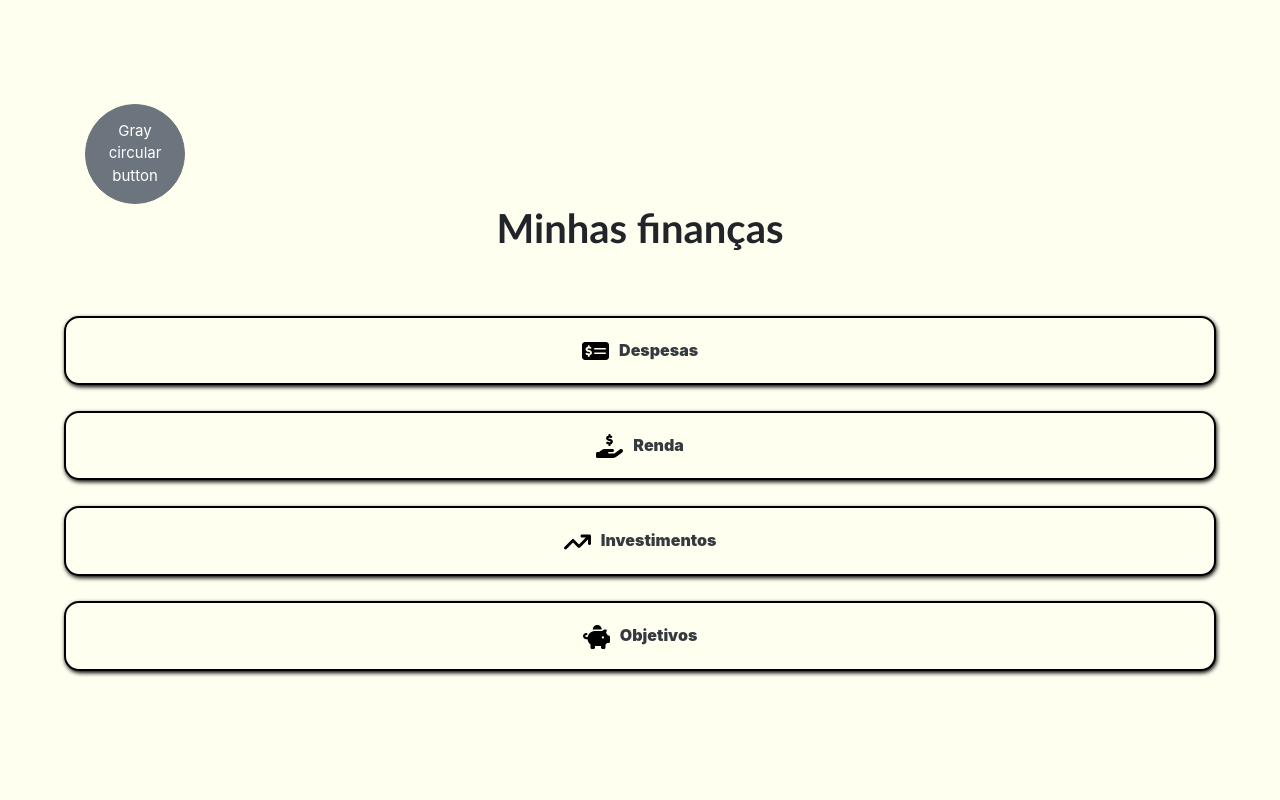
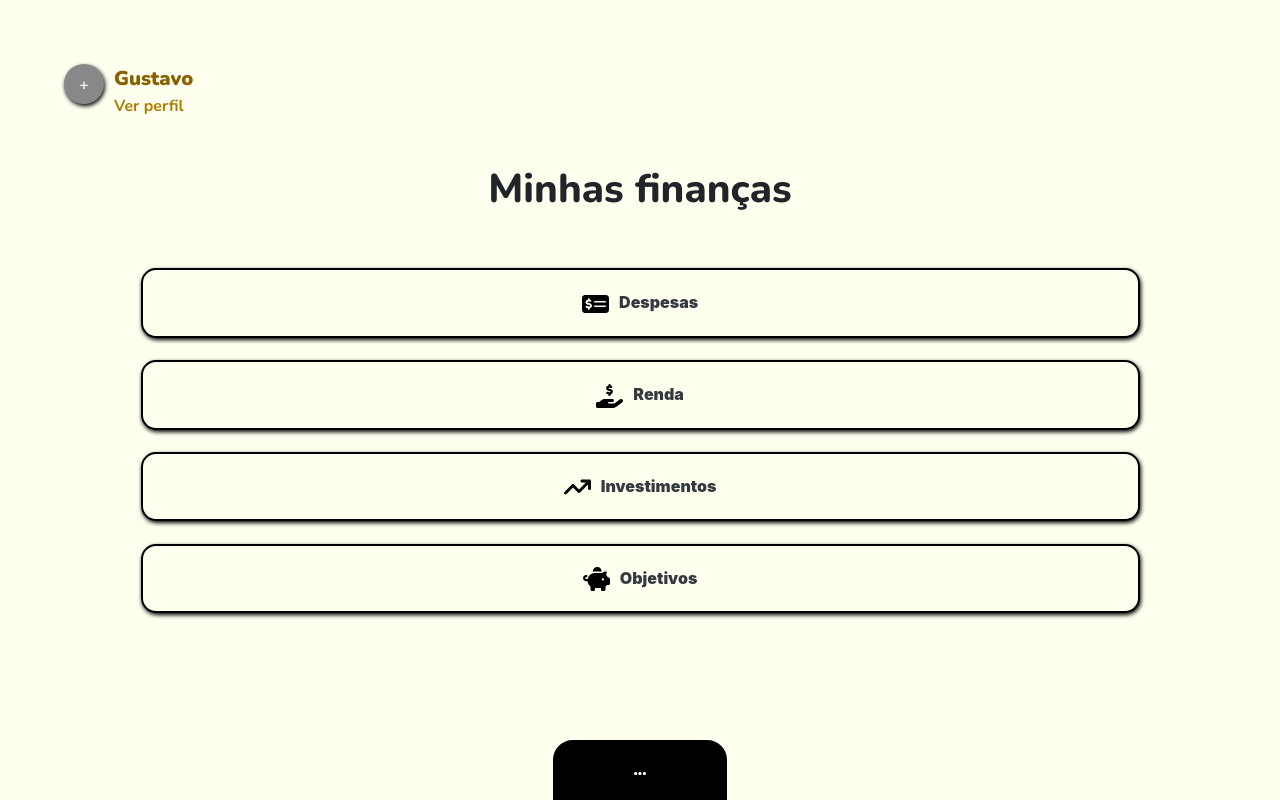
Before and after one commit to gustavoakira-sw/FIAP-Fintech, a plain HTML site: page pages/home.html in a window 1280 px wide. Drawn offline with nearby package versions, Linux system fonts and the light colour scheme.

Commit message:
finished index.html and home.html

```diff
--- a/css/style.css
+++ b/css/style.css
@@ -1,3 +1,5 @@
+@import url('https://fonts.googleapis.com/css2?family=Nunito:wght@500;600;700;800;900;1000&display=swap');
+
 * {
     box-sizing: border-box;
     margin: 0;
@@ -19,8 +21,8 @@ svg {
 
 h1 {
     margin-bottom: 5%;
-    font-family: 'Trebuchet MS', 'Lucida Sans Unicode', 'Lucida Grande', 'Lucida Sans', Arial, sans-serif;
-    font-weight: bold;
+    font-family: 'Nunito', sans-serif;
+    font-weight: 1000;
 }
 
 .home-title {
@@ -34,6 +36,16 @@ form {
     text-align: center;
     justify-content: center;
     align-items: center;
+}
+
+.btn-circle.btn-xl {
+    width: 40px;
+    height: 40px;
+    border-radius: 60px;
+    border: 3px #fff;
+    text-align: center;
+    background-color: #888;
+    filter: drop-shadow(1px 2px 2px #000);
 }
 
 .btn-dark {
@@ -63,13 +75,53 @@ form {
     margin-left: 7px;
 }
 
-.btn-circle.btn-xl {
-    width: 100px;
-    height: 100px;
-    padding: 13px 18px;
-    border-radius: 60px;
-    font-size: 15px;
-    text-align: center;
+.nav {
+    top: 0;
+    left: 0;
+    position: absolute;
+    margin: 5%;
+}
+
+.menu {
+    bottom: 0;
+    position: fixed;
+}
+
+.menu-tab {
+    width: 100%;
+    height: 20%;
+    color: #ffffff;
+    background-color: #000;
+    border: 10px solid #000;
+    border-radius: 20px 20px 0 0;
+    font-family: 'Nunito', sans-serif;
+    font-weight: 1000;
+    padding: 8px 70px;
+}
+
+.profile {
+    display: flex;
+    flex-direction: column;
+    margin-left: 10px;
+    font-family: 'Nunito', sans-serif;
+}
+
+.profile-name {
+    font-weight: 1000;
+    font-size: 20px;
+    color: #896200;
+}
+
+.profile-get {
+    font-weight: bold;
+    color: #AE7D00;
+}
+
+.container {
+    display: flex;
+    flex-direction: column;
+    justify-content: center;
+    align-items: center;
 }
 
 .form-control {
@@ -125,29 +177,3 @@ a:active {
 .google {
     background-color: #4285F4;
 }
-
-
-/* body {
-    font-family: monospace;
-    font-size: large;
-    margin: 0;
-    padding: 0;
-    background-color: ivory;
-    display: flex;
-    justify-content: center;
-    align-items: center;
-
-    animation: fadeInAnimation ease 0.5s;
-    animation-iteration-count: 1;
-    animation-fill-mode: forwards;
-} */
-
-/* @keyframes fadeInAnimation {
-    0% {
-        opacity: 0.5;
-    }
-
-    100% {
-        opacity: 1;
-    }
-} */
--- a/pages/home.html
+++ b/pages/home.html
@@ -4,11 +4,12 @@
     <head>
         <!-- Meta -->
         <meta charset="utf-8">
-    <meta name="viewport" content="width=device-width, initial-scale=1, shrink-to-fit=no">
+        <meta
+        name="viewport" content="width=device-width, initial-scale=1, shrink-to-fit=no">
 
         <!-- CSS Bootstrap -->
-    <link rel="stylesheet" href="https://cdn.jsdelivr.net/npm/bootstrap@4.3.1/dist/css/bootstrap.min.css"
-        integrity="sha384-ggOyR0iXCbMQv3Xipma34MD+dH/1fQ784/j6cY/iJTQUOhcWr7x9JvoRxT2MZw1T" crossorigin="anonymous">
+        <link
+        rel="stylesheet" href="https://cdn.jsdelivr.net/npm/bootstrap@4.3.1/dist/css/bootstrap.min.css" integrity="sha384-ggOyR0iXCbMQv3Xipma34MD+dH/1fQ784/j6cY/iJTQUOhcWr7x9JvoRxT2MZw1T" crossorigin="anonymous">
 
         <!-- Meu CSS -->
         <link rel="stylesheet" href="../css/style.css" type="text/css">
@@ -17,64 +18,74 @@
     </head>
 
     <body>
+        <div class="nav">
+            <button type="button" class="btn btn-secondary btn-circle btn-xl">
+                <span>+</span>
+            </button>
+            <div class="profile">
+                <a href="../index.html">
+                    <span class="profile-name">Gustavo</span>
+                </a>
+                <a href="../index.html">
+                    <span class="profile-get">Ver perfil</span>
+                </a>
+            </div>
+        </div>
         <div class="container">
-        <button type="button" class="btn btn-secondary btn-circle btn-xl">Gray circular button</button>
-    </div>
+
             <h1 class="home-title">Minhas finanças</h1>
-    <!-- <div class="container"> -->
+
             <!-- Botão "Despesas" -->
             <button type="button" class="btn btn-outline-dark">
-        <svg xmlns="http://www.w3.org/2000/svg" height="1.5em"
-            viewBox="0 0 576 512"><!--! Font Awesome Free 6.4.0 by @fontawesome - https://fontawesome.com License - https://fontawesome.com/license (Commercial License) Copyright 2023 Fonticons, Inc. -->
-            <path fill="#000"
-                d="M64 64C28.7 64 0 92.7 0 128V384c0 35.3 28.7 64 64 64H512c35.3 0 64-28.7 64-64V128c0-35.3-28.7-64-64-64H64zM272 192H496c8.8 0 16 7.2 16 16s-7.2 16-16 16H272c-8.8 0-16-7.2-16-16s7.2-16 16-16zM256 304c0-8.8 7.2-16 16-16H496c8.8 0 16 7.2 16 16s-7.2 16-16 16H272c-8.8 0-16-7.2-16-16zM164 152v13.9c7.5 1.2 14.6 2.9 21.1 4.7c10.7 2.8 17 13.8 14.2 24.5s-13.8 17-24.5 14.2c-11-2.9-21.6-5-31.2-5.2c-7.9-.1-16 1.8-21.5 5c-4.8 2.8-6.2 5.6-6.2 9.3c0 1.8 .1 3.5 5.3 6.7c6.3 3.8 15.5 6.7 28.3 10.5l.7 .2c11.2 3.4 25.6 7.7 37.1 15c12.9 8.1 24.3 21.3 24.6 41.6c.3 20.9-10.5 36.1-24.8 45c-7.2 4.5-15.2 7.3-23.2 9V360c0 11-9 20-20 20s-20-9-20-20V345.4c-10.3-2.2-20-5.5-28.2-8.4l0 0 0 0c-2.1-.7-4.1-1.4-6.1-2.1c-10.5-3.5-16.1-14.8-12.6-25.3s14.8-16.1 25.3-12.6c2.5 .8 4.9 1.7 7.2 2.4c13.6 4.6 24 8.1 35.1 8.5c8.6 .3 16.5-1.6 21.4-4.7c4.1-2.5 6-5.5 5.9-10.5c0-2.9-.8-5-5.9-8.2c-6.3-4-15.4-6.9-28-10.7l-1.7-.5c-10.9-3.3-24.6-7.4-35.6-14c-12.7-7.7-24.6-20.5-24.7-40.7c-.1-21.1 11.8-35.7 25.8-43.9c6.9-4.1 14.5-6.8 22.2-8.5V152c0-11 9-20 20-20s20 9 20 20z" />
+                <svg
+                    xmlns="http://www.w3.org/2000/svg" height="1.5em" viewbox="0 0 576 512">
+                    <!--! Font Awesome Free 6.4.0 by @fontawesome - https://fontawesome.com License - https://fontawesome.com/license (Commercial License) Copyright 2023 Fonticons, Inc. -->
+                    <path fill="#000" d="M64 64C28.7 64 0 92.7 0 128V384c0 35.3 28.7 64 64 64H512c35.3 0 64-28.7 64-64V128c0-35.3-28.7-64-64-64H64zM272 192H496c8.8 0 16 7.2 16 16s-7.2 16-16 16H272c-8.8 0-16-7.2-16-16s7.2-16 16-16zM256 304c0-8.8 7.2-16 16-16H496c8.8 0 16 7.2 16 16s-7.2 16-16 16H272c-8.8 0-16-7.2-16-16zM164 152v13.9c7.5 1.2 14.6 2.9 21.1 4.7c10.7 2.8 17 13.8 14.2 24.5s-13.8 17-24.5 14.2c-11-2.9-21.6-5-31.2-5.2c-7.9-.1-16 1.8-21.5 5c-4.8 2.8-6.2 5.6-6.2 9.3c0 1.8 .1 3.5 5.3 6.7c6.3 3.8 15.5 6.7 28.3 10.5l.7 .2c11.2 3.4 25.6 7.7 37.1 15c12.9 8.1 24.3 21.3 24.6 41.6c.3 20.9-10.5 36.1-24.8 45c-7.2 4.5-15.2 7.3-23.2 9V360c0 11-9 20-20 20s-20-9-20-20V345.4c-10.3-2.2-20-5.5-28.2-8.4l0 0 0 0c-2.1-.7-4.1-1.4-6.1-2.1c-10.5-3.5-16.1-14.8-12.6-25.3s14.8-16.1 25.3-12.6c2.5 .8 4.9 1.7 7.2 2.4c13.6 4.6 24 8.1 35.1 8.5c8.6 .3 16.5-1.6 21.4-4.7c4.1-2.5 6-5.5 5.9-10.5c0-2.9-.8-5-5.9-8.2c-6.3-4-15.4-6.9-28-10.7l-1.7-.5c-10.9-3.3-24.6-7.4-35.6-14c-12.7-7.7-24.6-20.5-24.7-40.7c-.1-21.1 11.8-35.7 25.8-43.9c6.9-4.1 14.5-6.8 22.2-8.5V152c0-11 9-20 20-20s20 9 20 20z"/>
                 </svg>
                 <span class="btn-text">Despesas</span>
             </button>
 
             <!-- Botão "Renda" -->
             <button type="button" class="btn btn-outline-dark">
-        <svg xmlns="http://www.w3.org/2000/svg" height="1.5em"
-            viewBox="0 0 576 512"><!--! Font Awesome Free 6.4.0 by @fontawesome - https://fontawesome.com License - https://fontawesome.com/license (Commercial License) Copyright 2023 Fonticons, Inc. -->
-            <path fill="#000"
-                d="M312 24V34.5c6.4 1.2 12.6 2.7 18.2 4.2c12.8 3.4 20.4 16.6 17 29.4s-16.6 20.4-29.4 17c-10.9-2.9-21.1-4.9-30.2-5c-7.3-.1-14.7 1.7-19.4 4.4c-2.1 1.3-3.1 2.4-3.5 3c-.3 .5-.7 1.2-.7 2.8c0 .3 0 .5 0 .6c.2 .2 .9 1.2 3.3 2.6c5.8 3.5 14.4 6.2 27.4 10.1l.9 .3 0 0c11.1 3.3 25.9 7.8 37.9 15.3c13.7 8.6 26.1 22.9 26.4 44.9c.3 22.5-11.4 38.9-26.7 48.5c-6.7 4.1-13.9 7-21.3 8.8V232c0 13.3-10.7 24-24 24s-24-10.7-24-24V220.6c-9.5-2.3-18.2-5.3-25.6-7.8c-2.1-.7-4.1-1.4-6-2c-12.6-4.2-19.4-17.8-15.2-30.4s17.8-19.4 30.4-15.2c2.6 .9 5 1.7 7.3 2.5c13.6 4.6 23.4 7.9 33.9 8.3c8 .3 15.1-1.6 19.2-4.1c1.9-1.2 2.8-2.2 3.2-2.9c.4-.6 .9-1.8 .8-4.1l0-.2c0-1 0-2.1-4-4.6c-5.7-3.6-14.3-6.4-27.1-10.3l-1.9-.6c-10.8-3.2-25-7.5-36.4-14.4c-13.5-8.1-26.5-22-26.6-44.1c-.1-22.9 12.9-38.6 27.7-47.4c6.4-3.8 13.3-6.4 20.2-8.2V24c0-13.3 10.7-24 24-24s24 10.7 24 24zM568.2 336.3c13.1 17.8 9.3 42.8-8.5 55.9L433.1 485.5c-23.4 17.2-51.6 26.5-80.7 26.5H192 32c-17.7 0-32-14.3-32-32V416c0-17.7 14.3-32 32-32H68.8l44.9-36c22.7-18.2 50.9-28 80-28H272h16 64c17.7 0 32 14.3 32 32s-14.3 32-32 32H288 272c-8.8 0-16 7.2-16 16s7.2 16 16 16H392.6l119.7-88.2c17.8-13.1 42.8-9.3 55.9 8.5zM193.6 384l0 0-.9 0c.3 0 .6 0 .9 0z" />
+                <svg
+                    xmlns="http://www.w3.org/2000/svg" height="1.5em" viewbox="0 0 576 512">
+                    <!--! Font Awesome Free 6.4.0 by @fontawesome - https://fontawesome.com License - https://fontawesome.com/license (Commercial License) Copyright 2023 Fonticons, Inc. -->
+                    <path fill="#000" d="M312 24V34.5c6.4 1.2 12.6 2.7 18.2 4.2c12.8 3.4 20.4 16.6 17 29.4s-16.6 20.4-29.4 17c-10.9-2.9-21.1-4.9-30.2-5c-7.3-.1-14.7 1.7-19.4 4.4c-2.1 1.3-3.1 2.4-3.5 3c-.3 .5-.7 1.2-.7 2.8c0 .3 0 .5 0 .6c.2 .2 .9 1.2 3.3 2.6c5.8 3.5 14.4 6.2 27.4 10.1l.9 .3 0 0c11.1 3.3 25.9 7.8 37.9 15.3c13.7 8.6 26.1 22.9 26.4 44.9c.3 22.5-11.4 38.9-26.7 48.5c-6.7 4.1-13.9 7-21.3 8.8V232c0 13.3-10.7 24-24 24s-24-10.7-24-24V220.6c-9.5-2.3-18.2-5.3-25.6-7.8c-2.1-.7-4.1-1.4-6-2c-12.6-4.2-19.4-17.8-15.2-30.4s17.8-19.4 30.4-15.2c2.6 .9 5 1.7 7.3 2.5c13.6 4.6 23.4 7.9 33.9 8.3c8 .3 15.1-1.6 19.2-4.1c1.9-1.2 2.8-2.2 3.2-2.9c.4-.6 .9-1.8 .8-4.1l0-.2c0-1 0-2.1-4-4.6c-5.7-3.6-14.3-6.4-27.1-10.3l-1.9-.6c-10.8-3.2-25-7.5-36.4-14.4c-13.5-8.1-26.5-22-26.6-44.1c-.1-22.9 12.9-38.6 27.7-47.4c6.4-3.8 13.3-6.4 20.2-8.2V24c0-13.3 10.7-24 24-24s24 10.7 24 24zM568.2 336.3c13.1 17.8 9.3 42.8-8.5 55.9L433.1 485.5c-23.4 17.2-51.6 26.5-80.7 26.5H192 32c-17.7 0-32-14.3-32-32V416c0-17.7 14.3-32 32-32H68.8l44.9-36c22.7-18.2 50.9-28 80-28H272h16 64c17.7 0 32 14.3 32 32s-14.3 32-32 32H288 272c-8.8 0-16 7.2-16 16s7.2 16 16 16H392.6l119.7-88.2c17.8-13.1 42.8-9.3 55.9 8.5zM193.6 384l0 0-.9 0c.3 0 .6 0 .9 0z"/>
                 </svg>
                 <span class="btn-text">Renda</span>
             </button>
 
             <!-- Botão "Investimentos" -->
             <button type="button" class="btn btn-outline-dark">
-        <svg xmlns="http://www.w3.org/2000/svg" height="1.5em"
-            viewBox="0 0 576 512"><!--! Font Awesome Free 6.4.0 by @fontawesome - https://fontawesome.com License - https://fontawesome.com/license (Commercial License) Copyright 2023 Fonticons, Inc. -->
-            <path fill="#000"
-                d="M384 160c-17.7 0-32-14.3-32-32s14.3-32 32-32H544c17.7 0 32 14.3 32 32V288c0 17.7-14.3 32-32 32s-32-14.3-32-32V205.3L342.6 374.6c-12.5 12.5-32.8 12.5-45.3 0L192 269.3 54.6 406.6c-12.5 12.5-32.8 12.5-45.3 0s-12.5-32.8 0-45.3l160-160c12.5-12.5 32.8-12.5 45.3 0L320 306.7 466.7 160H384z" />
+                <svg
+                    xmlns="http://www.w3.org/2000/svg" height="1.5em" viewbox="0 0 576 512">
+                    <!--! Font Awesome Free 6.4.0 by @fontawesome - https://fontawesome.com License - https://fontawesome.com/license (Commercial License) Copyright 2023 Fonticons, Inc. -->
+                    <path fill="#000" d="M384 160c-17.7 0-32-14.3-32-32s14.3-32 32-32H544c17.7 0 32 14.3 32 32V288c0 17.7-14.3 32-32 32s-32-14.3-32-32V205.3L342.6 374.6c-12.5 12.5-32.8 12.5-45.3 0L192 269.3 54.6 406.6c-12.5 12.5-32.8 12.5-45.3 0s-12.5-32.8 0-45.3l160-160c12.5-12.5 32.8-12.5 45.3 0L320 306.7 466.7 160H384z"/>
                 </svg>
                 <span class="btn-text">Investimentos</span>
             </button>
 
             <!-- Botão "Objetivos" -->
             <button type="button" class="btn btn-outline-dark">
-        <svg xmlns="http://www.w3.org/2000/svg" height="1.5em"
-            viewBox="0 0 576 512"><!--! Font Awesome Free 6.4.0 by @fontawesome - https://fontawesome.com License - https://fontawesome.com/license (Commercial License) Copyright 2023 Fonticons, Inc. -->
-            <path fill="#000"
-                d="M400 96l0 .7c-5.3-.4-10.6-.7-16-.7H256c-16.5 0-32.5 2.1-47.8 6c-.1-2-.2-4-.2-6c0-53 43-96 96-96s96 43 96 96zm-16 32c3.5 0 7 .1 10.4 .3c4.2 .3 8.4 .7 12.6 1.3C424.6 109.1 450.8 96 480 96h11.5c10.4 0 18 9.8 15.5 19.9l-13.8 55.2c15.8 14.8 28.7 32.8 37.5 52.9H544c17.7 0 32 14.3 32 32v96c0 17.7-14.3 32-32 32H512c-9.1 12.1-19.9 22.9-32 32v64c0 17.7-14.3 32-32 32H416c-17.7 0-32-14.3-32-32V448H256v32c0 17.7-14.3 32-32 32H192c-17.7 0-32-14.3-32-32V416c-34.9-26.2-58.7-66.3-63.2-112H68c-37.6 0-68-30.4-68-68s30.4-68 68-68h4c13.3 0 24 10.7 24 24s-10.7 24-24 24H68c-11 0-20 9-20 20s9 20 20 20H99.2c12.1-59.8 57.7-107.5 116.3-122.8c12.9-3.4 26.5-5.2 40.5-5.2H384zm64 136a24 24 0 1 0 -48 0 24 24 0 1 0 48 0z" />
+                <svg
+                    xmlns="http://www.w3.org/2000/svg" height="1.5em" viewbox="0 0 576 512">
+                    <!--! Font Awesome Free 6.4.0 by @fontawesome - https://fontawesome.com License - https://fontawesome.com/license (Commercial License) Copyright 2023 Fonticons, Inc. -->
+                    <path fill="#000" d="M400 96l0 .7c-5.3-.4-10.6-.7-16-.7H256c-16.5 0-32.5 2.1-47.8 6c-.1-2-.2-4-.2-6c0-53 43-96 96-96s96 43 96 96zm-16 32c3.5 0 7 .1 10.4 .3c4.2 .3 8.4 .7 12.6 1.3C424.6 109.1 450.8 96 480 96h11.5c10.4 0 18 9.8 15.5 19.9l-13.8 55.2c15.8 14.8 28.7 32.8 37.5 52.9H544c17.7 0 32 14.3 32 32v96c0 17.7-14.3 32-32 32H512c-9.1 12.1-19.9 22.9-32 32v64c0 17.7-14.3 32-32 32H416c-17.7 0-32-14.3-32-32V448H256v32c0 17.7-14.3 32-32 32H192c-17.7 0-32-14.3-32-32V416c-34.9-26.2-58.7-66.3-63.2-112H68c-37.6 0-68-30.4-68-68s30.4-68 68-68h4c13.3 0 24 10.7 24 24s-10.7 24-24 24H68c-11 0-20 9-20 20s9 20 20 20H99.2c12.1-59.8 57.7-107.5 116.3-122.8c12.9-3.4 26.5-5.2 40.5-5.2H384zm64 136a24 24 0 1 0 -48 0 24 24 0 1 0 48 0z"/>
                 </svg>
                 <span class="btn-text">Objetivos</span>
             </button>
-    <!-- </div> -->
-
+            <div class="menu">
+                <div class="menu-tab">
+                    ...
+                </div>
+            </div>
+        </div>
         <!-- jQuery -->
-    <script src="https://code.jquery.com/jquery-3.3.1.slim.min.js"
-        integrity="sha384-q8i/X+965DzO0rT7abK41JStQIAqVgRVzpbzo5smXKp4YfRvH+8abtTE1Pi6jizo"
-        crossorigin="anonymous"></script>
+        <script src="https://code.jquery.com/jquery-3.3.1.slim.min.js" integrity="sha384-q8i/X+965DzO0rT7abK41JStQIAqVgRVzpbzo5smXKp4YfRvH+8abtTE1Pi6jizo" crossorigin="anonymous"></script>
         <!-- Popper.js -->
-    <script src="https://cdn.jsdelivr.net/npm/popper.js@1.14.7/dist/umd/popper.min.js"
-        integrity="sha384-UO2eT0CpHqdSJQ6hJty5KVphtPhzWj9WO1clHTMGa3JDZwrnQq4sF86dIHNDz0W1"
-        crossorigin="anonymous"></script>
+        <script src="https://cdn.jsdelivr.net/npm/popper.js@1.14.7/dist/umd/popper.min.js" integrity="sha384-UO2eT0CpHqdSJQ6hJty5KVphtPhzWj9WO1clHTMGa3JDZwrnQq4sF86dIHNDz0W1" crossorigin="anonymous"></script>
         <!-- Bootstrap JS -->
-    <script src="https://cdn.jsdelivr.net/npm/bootstrap@4.3.1/dist/js/bootstrap.min.js"
-        integrity="sha384-JjSmVgyd0p3pXB1rRibZUAYoIIy6OrQ6VrjIEaFf/nJGzIxFDsf4x0xIM+B07jRM"
-        crossorigin="anonymous"></script>
+        <script src="https://cdn.jsdelivr.net/npm/bootstrap@4.3.1/dist/js/bootstrap.min.js" integrity="sha384-JjSmVgyd0p3pXB1rRibZUAYoIIy6OrQ6VrjIEaFf/nJGzIxFDsf4x0xIM+B07jRM" crossorigin="anonymous"></script>
 
     </body>
 
```
Lines whose indentation alone changed are shown as unchanged.
